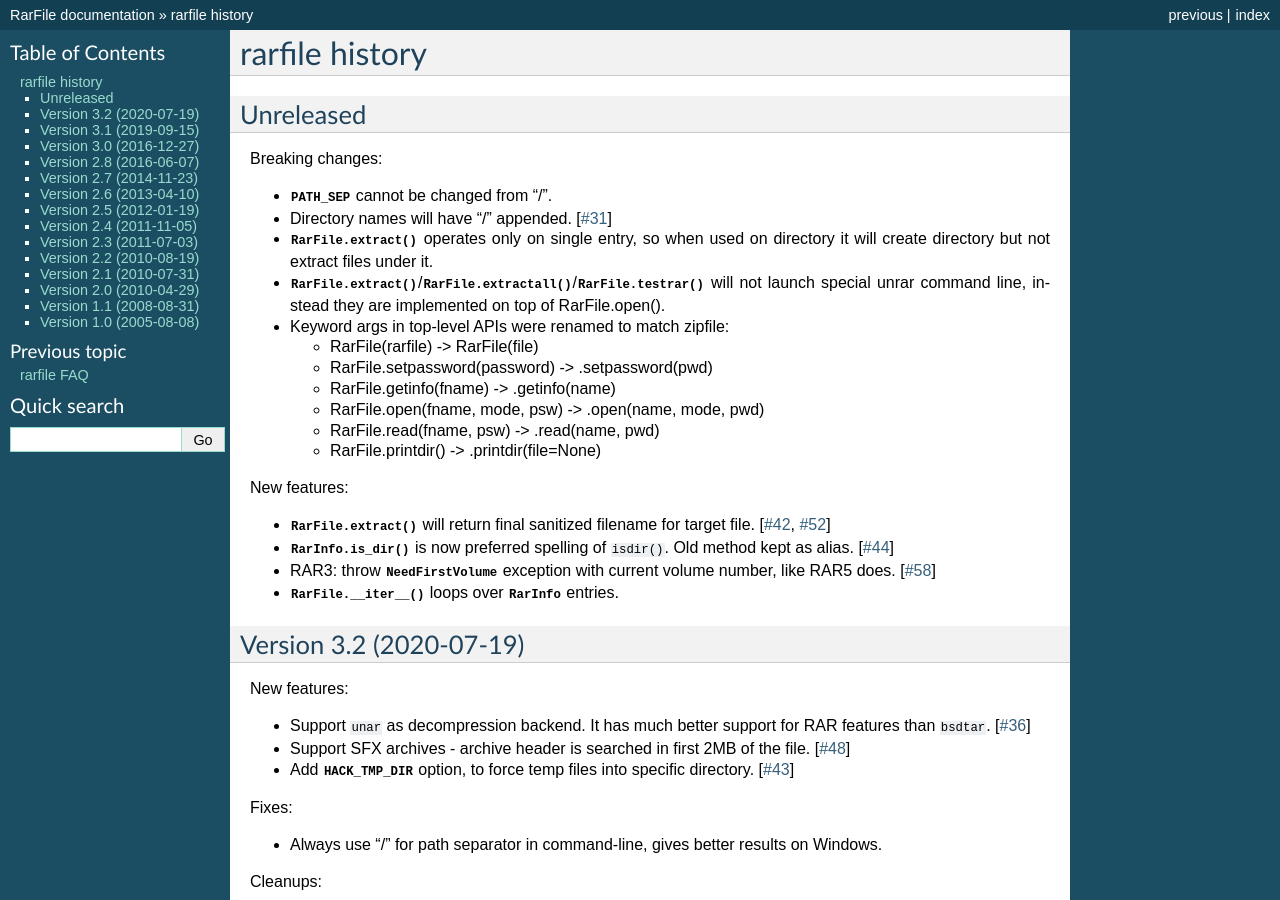
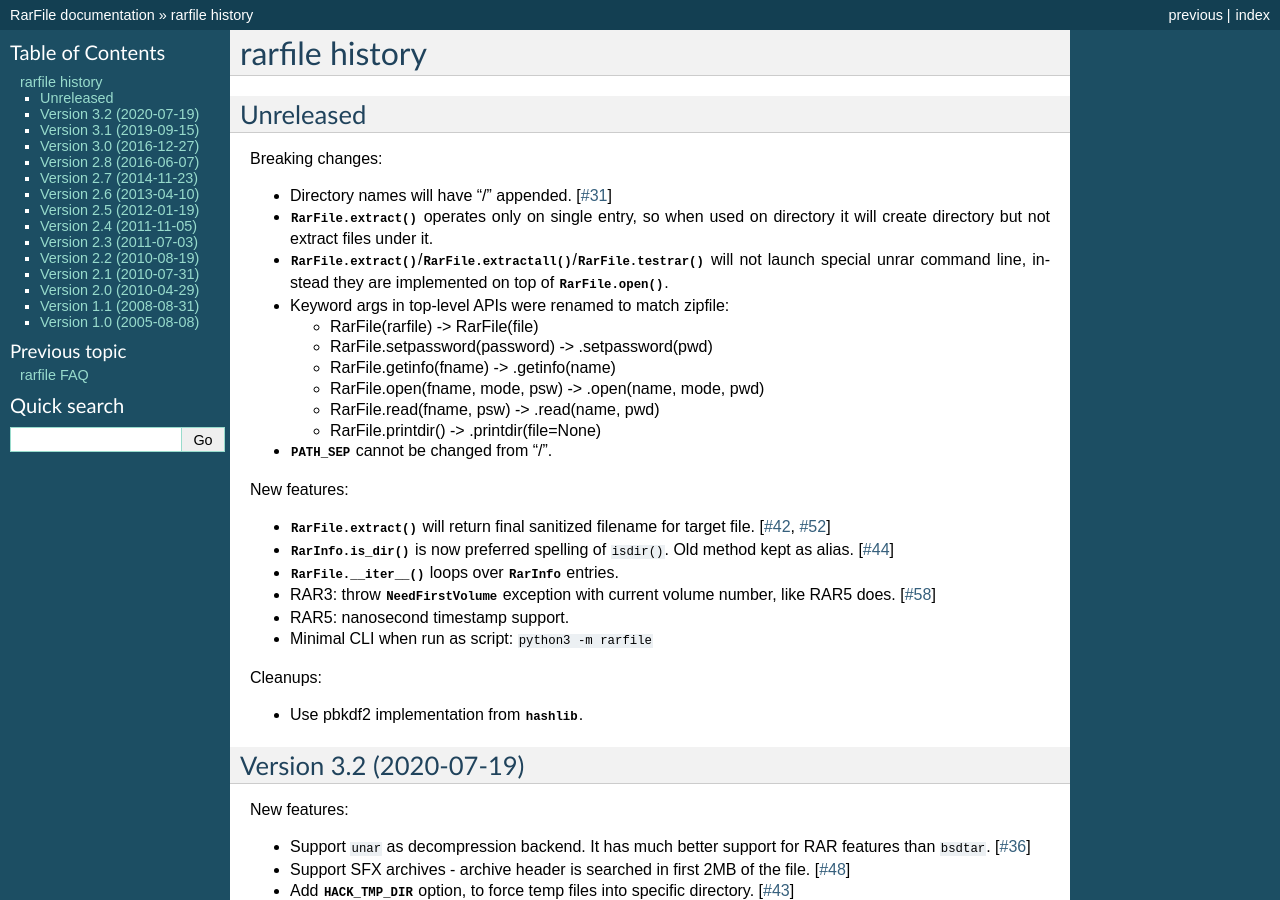
Before and after one commit to markokr/rarfile, a Sphinx documentation site: the page built from doc/news.rst, in a window 1280 px wide and 900 px high. Built offline with Sphinx 7.4.7, drawn with Linux system fonts in a browser that asks for light colours.

Commit message:
Update news

```diff
--- a/doc/news.rst
+++ b/doc/news.rst
@@ -17,7 +16,7 @@ Breaking changes:
   but not extract files under it.
 * :meth:`RarFile.extract`/:meth:`RarFile.extractall`/:meth:`RarFile.testrar`
   will not launch special unrar command line, instead they are
-  implemented on top of RarFile.open().
+  implemented on top of :meth:`RarFile.open`.
 * Keyword args in top-level APIs were renamed to match zipfile:
 
   * RarFile(rarfile) -> RarFile(file)
@@ -26,6 +25,7 @@ Breaking changes:
   * RarFile.open(fname, mode, psw) -> .open(name, mode, pwd)
   * RarFile.read(fname, psw) -> .read(name, pwd)
   * RarFile.printdir() -> .printdir(file=None)
+* :data:`PATH_SEP` cannot be changed from "/".
 
 New features:
 
@@ -36,11 +36,16 @@ New features:
 * :meth:`RarInfo.is_dir` is now preferred spelling of ``isdir()``.
   Old method kept as alias.
   [`#44 <https://github.com/markokr/rarfile/issues/44>`_]
+* :meth:`RarFile.__iter__` loops over :class:`RarInfo` entries.
 * RAR3: throw :exc:`NeedFirstVolume` exception with current volume number,
   like RAR5 does.
   [`#58 <https://github.com/markokr/rarfile/issues/58>`_]
-* :meth:`RarFile.__iter__` loops over :class:`RarInfo` entries.
+* RAR5: nanosecond timestamp support.
+* Minimal CLI when run as script: ``python3 -m rarfile``
 
+Cleanups:
+
+* Use pbkdf2 implementation from :mod:`hashlib`.
 
 Version 3.2 (2020-07-19)
 ------------------------
```
Also changed, not shown: other parts of doc/news.rst (+0 -1 lines).
